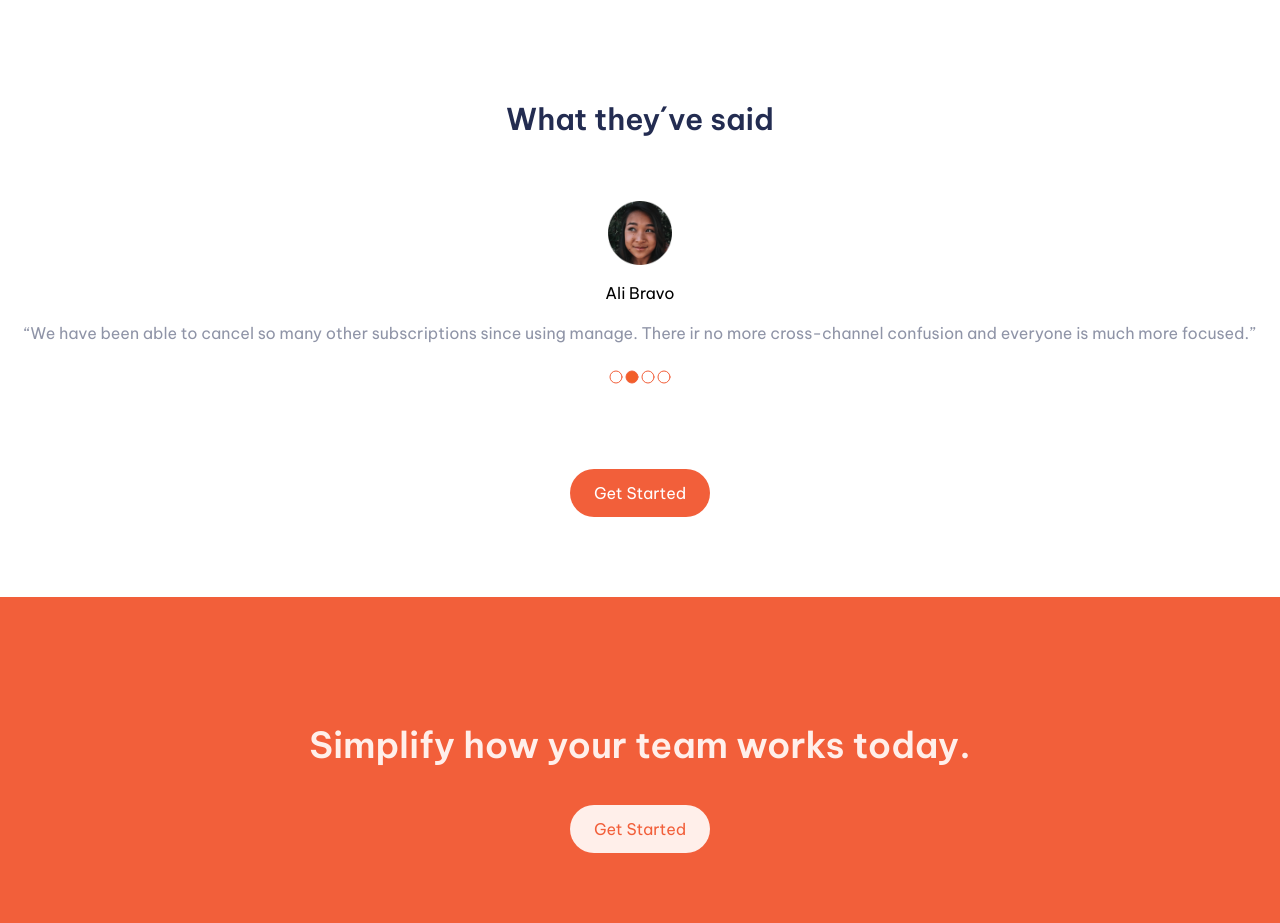
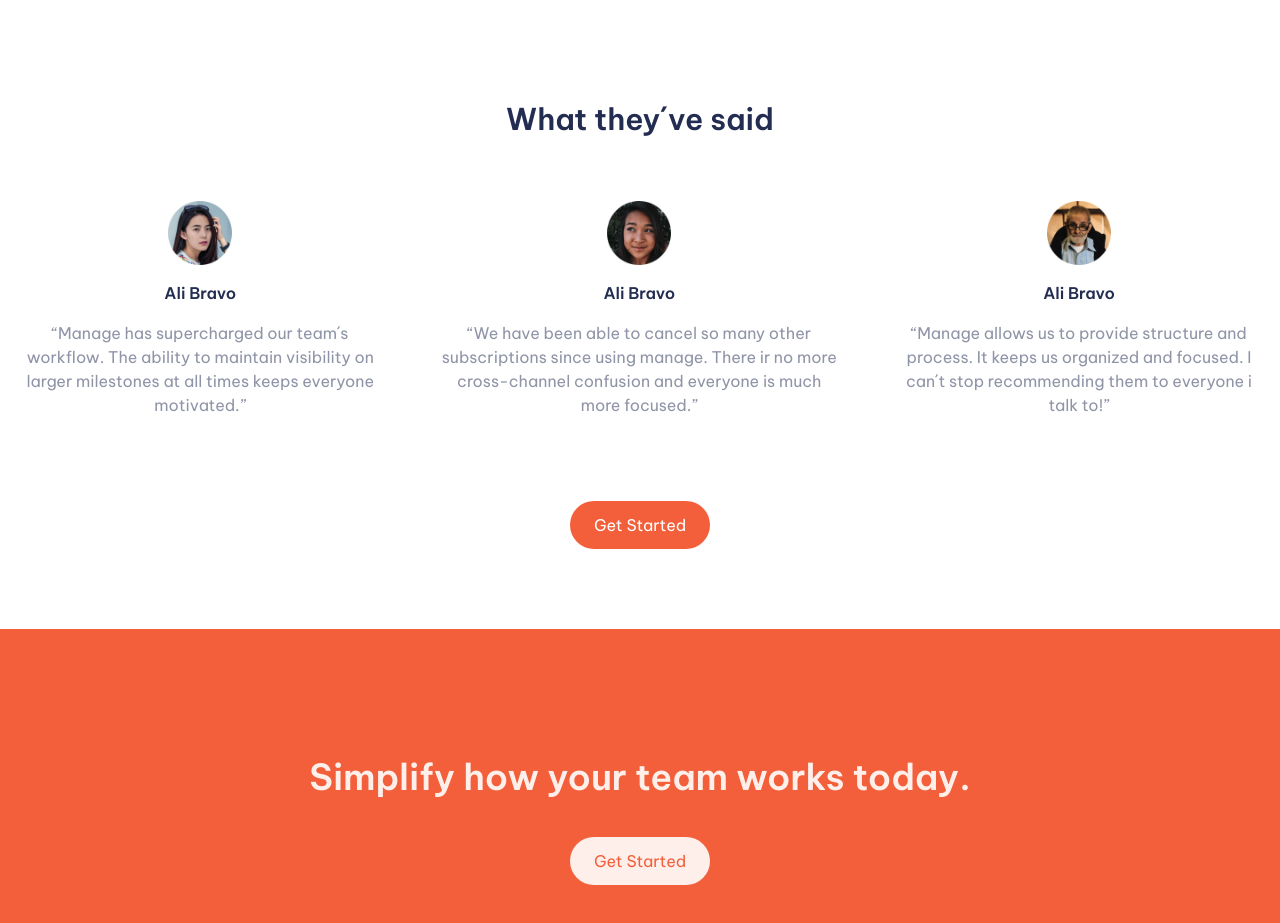
Before and after one commit to Franco-luque/Segundo-examen, a website: page public/index.html in a window 1280 px wide. Shown: the part 1360-2283 px from the top of the page. Drawn offline with Linux system fonts and the light colour scheme.

Commit message:
sección comentarios responsive

```diff
--- a/public/index.html
+++ b/public/index.html
@@ -244,23 +244,49 @@
         </h2>
         <!-- Cards Comentarios -->
 
-        <div class="py-16">
+        <div class="py-16 lg:flex lg:gap-12 xl:gap-14">
+          <article class="hidden lg:flex flex-col items-center gap-4">
+            <img
+              src="./assets/avatar-anisha.png"
+              alt="foto de perfil"
+              class="w-16"
+            />
+            <h3 class="text-darkBlue-600 font-bold">Ali Bravo</h3>
+            <p class="text-center text-darkGrayBlue">
+              “Manage has supercharged our team´s workflow. The ability to
+              maintain visibility on larger milestones at all times keeps
+              everyone motivated.”
+            </p>
+          </article>
           <article class="flex flex-col items-center gap-4">
             <img
               src="./assets/avatar-ali.png"
               alt="foto de perfil"
               class="w-16"
             />
-            <h3>Ali Bravo</h3>
+            <h3 class="text-darkBlue-600 font-bold">Ali Bravo</h3>
             <p class="text-center text-darkGrayBlue">
               “We have been able to cancel so many other subscriptions since
               using manage. There ir no more cross-channel confusion and
               everyone is much more focused.”
             </p>
           </article>
+          <article class="hidden lg:flex flex-col items-center gap-4">
+            <img
+              src="./assets/avatar-richard.png"
+              alt="foto de perfil"
+              class="w-16"
+            />
+            <h3 class="text-darkBlue-600 font-bold">Ali Bravo</h3>
+            <p class="text-center text-darkGrayBlue">
+              “Manage allows us to provide structure and process. It keeps us
+              organized and focused. I can´t stop recommending them to everyone
+              i talk to!”
+            </p>
+          </article>
           <!-- Iconos de Carrusel -->
 
-          <div class="flex justify-center pt-6">
+          <div class="flex justify-center pt-6 lg:hidden">
             <svg
               xmlns="http://www.w3.org/2000/svg"
               class="ionicon w-4 text-sparkRed-600"
```
Also changed, not shown: public/styles.css.
